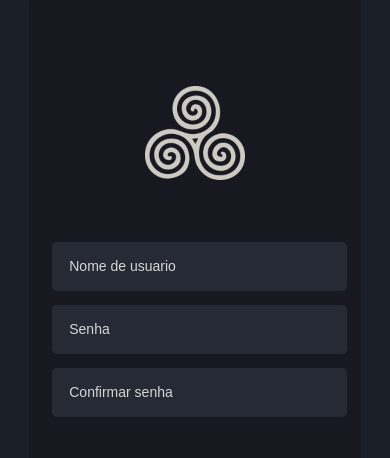
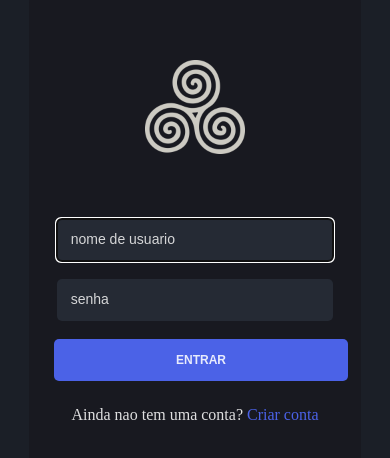
Before and after one commit to carloseduardo-silva/projeto-loginDark, a plain HTML site: page index.html in a window 390 px wide. Shown: the part 142-600 px from the top of the page. Drawn offline with Linux system fonts and the light colour scheme.

Commit message:
miss toggle function

```diff
--- a/estilos/style.css
+++ b/estilos/style.css
@@ -23,7 +23,7 @@ section#login{
     margin: auto;
     margin-top: 130px;
     width: 400px;
-    height: 500px;
+    height: 600px;
     background-color: #181920;
     border-radius: 15px;
 }
@@ -36,7 +36,7 @@ section#login:hover{
 div#imagem {
     display: flex;
     margin: 2em 8.4em auto;
-    margin-bottom: 3em;
+    margin-bottom: 2em;
     background-image: url(imagens/logoP.png);
     background-position: center;
     background-repeat: no-repeat;
@@ -52,7 +52,7 @@ form{
 div{
     display: flex;
     margin: 0em 2em;
-    margin-bottom: 4em;
+    margin-bottom: 2.8em;
 
 }
 
@@ -64,6 +64,9 @@ div > form#formulario > input{
     border-style: none;
     border-radius: 5px;
     color:rgba(255, 255, 255, 0.87);
+}
+div > form#formulario{
+    margin-top:2em ;
 }
 
 input::placeholder{
@@ -97,6 +100,7 @@ input.entrarBtn {
 }
 
 
+
 div > form#criar > input{
     padding: 17px;
     margin: 7px;
@@ -108,19 +112,22 @@ div > form#criar > input{
 }
 
 
-
 @media (max-width:400px) {
     section#login{
         width: 85%;
+        height: 500px;
     }
 
     div#imagem{
         margin: auto;
-        margin-bottom: 2.6em;
+        margin-bottom: 2.5em;
+    }
+    div > form#formulario{
+        margin-top:0.2em ;
     }
 
     div > form#formulario > input{
-        width: 85%;
+        width: 83%;
         padding: 14px;
         font-size: 12px;
     }
@@ -129,4 +136,8 @@ div > form#criar > input{
         margin-bottom: 4em;
     }
 
+    div > form#criar > input{
+        width: 81%;
+
+    }
 }
--- a/index.html
+++ b/index.html
@@ -20,7 +20,7 @@
 
 
 
-        <div class="hide">
+        <div >
         <form id="formulario">
 
             <input required autocomplete="username" type="text" placeholder="nome de usuario" autofocus> <br>
@@ -35,11 +35,15 @@
         </form>
         </div>
 
-        <div >
+        <div class="hide">
             <form id="criar">
                 <input type="text" placeholder="Nome de usuario">  <br>
+                <input type="mail" placeholder="Email">
                 <input type="password" placeholder="Senha"> <br>
                 <input type="password" placeholder="Confirmar senha">
+                <input type="tel" pattern="[0-9] {4} - [0-9] {4}" placeholder="+55 (xx) xxxxx-xxxx">
+                <input id="criarBtn" type="submit" value="Criar minha conta ">
+                <a href="#" onclick="criarConta()"> Voltar </a>
             </form>
 
 
```
